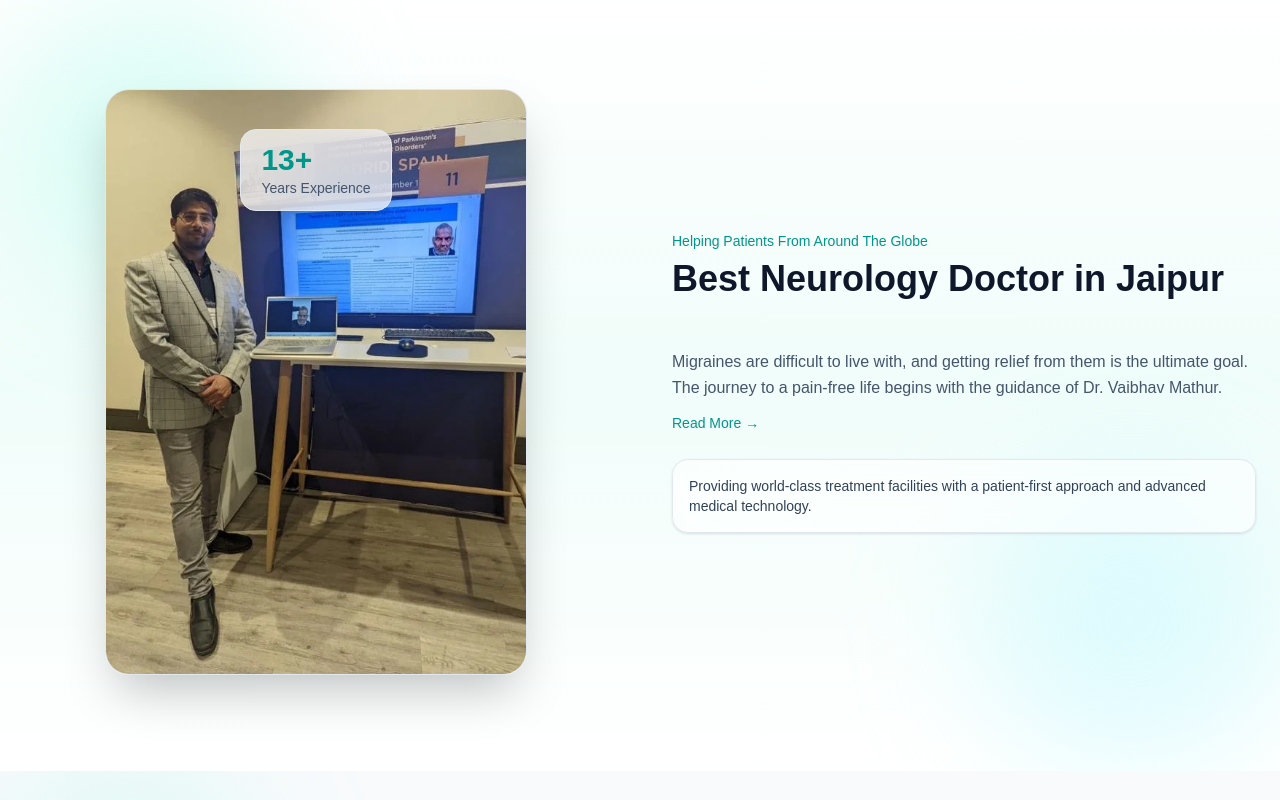
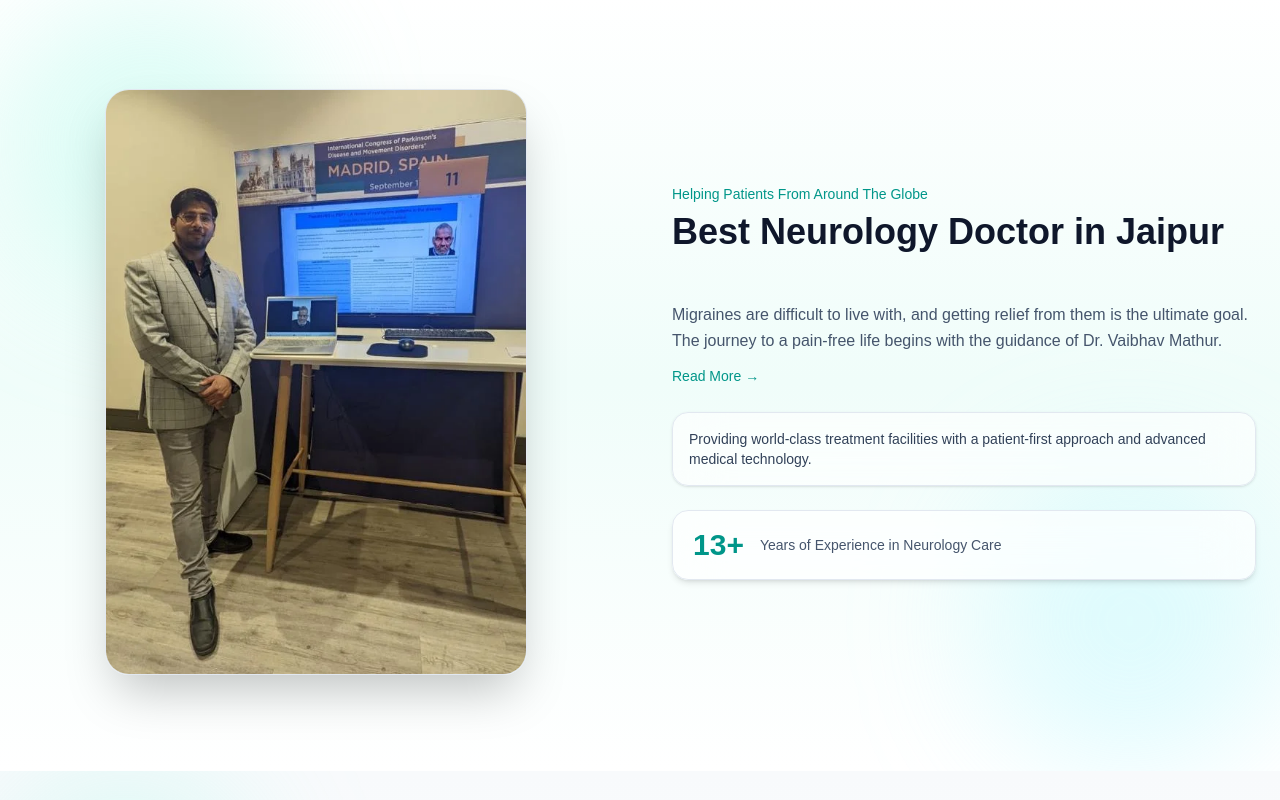
Before and after one commit to devanshumathur22/DR-VAIBHAV, a Next.js app: page / in a window 1280 px wide. Shown: the part 3040-3840 px from the top of the page. Built offline with nearby package versions, Linux system fonts and the light colour scheme.

Commit message:
fix experience section layout

```diff
--- a/components/sections/DoctorExperience.tsx
+++ b/components/sections/DoctorExperience.tsx
@@ -6,7 +6,6 @@ import CountUp from "react-countup";
 import { useState } from "react";
 
 export default function DoctorExperience() {
-
   const [open, setOpen] = useState(false);
 
   const shortText = `
@@ -39,7 +38,6 @@ By choosing BrainSpineMind Clinic, you are making an informed decision about you
           viewport={{ once: true }}
           className="relative flex justify-center"
         >
-
           <div className="rounded-3xl overflow-hidden shadow-2xl border border-slate-200">
             <Image
               src="/5.png"
@@ -49,26 +47,6 @@ By choosing BrainSpineMind Clinic, you are making an informed decision about you
               className="object-cover"
             />
           </div>
-
-          {/* experience card */}
-          <motion.div
-            initial={{ opacity: 0, y: 40 }}
-            whileInView={{ opacity: 1, y: 0 }}
-            transition={{ delay: 0.2 }}
-            className="
-  absolute
-  left-1/2 -translate-x-1/2 bottom-4
-  md:left-auto md:-left-10 md:top-10 md:bottom-auto md:translate-x-0
-  bg-white/70 backdrop-blur-xl border border-slate-200
-  rounded-2xl px-5 py-3 shadow-xl
-"
-          >
-            <h3 className="text-3xl font-bold text-teal-600">
-              <CountUp end={13} duration={2} />+
-            </h3>
-            <p className="text-sm text-slate-600">Years Experience</p>
-          </motion.div>
-
         </motion.div>
 
         {/* RIGHT CONTENT */}
@@ -106,6 +84,21 @@ By choosing BrainSpineMind Clinic, you are making an informed decision about you
             </p>
           </div>
 
+          {/* 🔥 EXPERIENCE CARD (NEW POSITION) */}
+          <motion.div
+            initial={{ opacity: 0, y: 30 }}
+            whileInView={{ opacity: 1, y: 0 }}
+            transition={{ delay: 0.3 }}
+            className="mt-6 flex items-center gap-4 bg-white/70 backdrop-blur-xl border border-slate-200 rounded-2xl px-5 py-4 shadow-md"
+          >
+            <h3 className="text-3xl font-bold text-teal-600">
+              <CountUp end={13} duration={2} />+
+            </h3>
+            <p className="text-sm text-slate-600">
+              Years of Experience in Neurology Care
+            </p>
+          </motion.div>
+
         </motion.div>
 
       </div>
```
